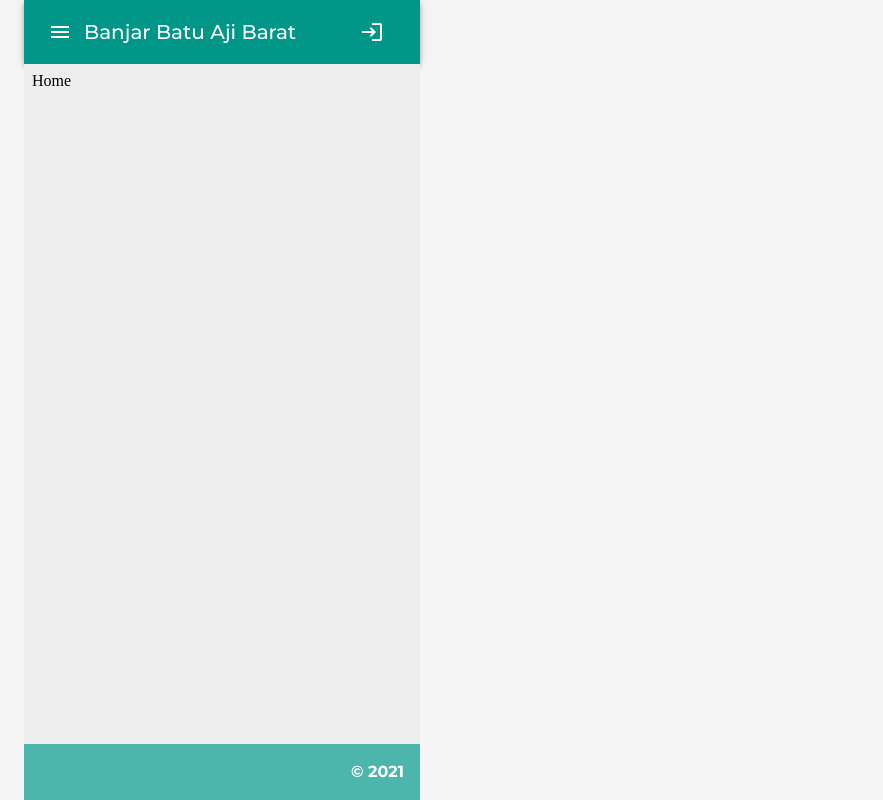
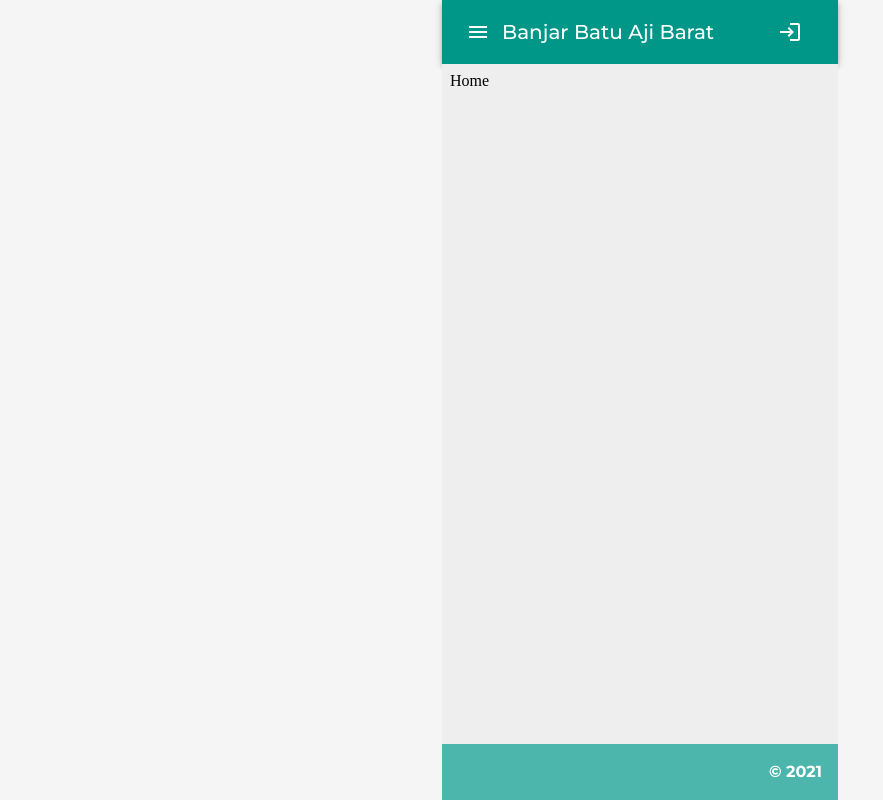
Before and after one commit to igks/banjar-spa, a React (Vite) app: page /home in a window 1280 px wide. Shown: the whole page, without its empty margins (0-883 px from the left). Built offline with nearby package versions, Linux system fonts and the light colour scheme.

Commit message:
feat: splash animation

```diff
--- a/package.json
+++ b/package.json
@@ -17,6 +17,7 @@
     "@mui/material": "^5.14.11",
     "@mui/styled-engine-sc": "^5.14.11",
     "@reduxjs/toolkit": "^1.9.6",
+    "eslint-plugin-simple-import-sort": "^10.0.0",
     "react": "^18.2.0",
     "react-dom": "^18.2.0",
     "react-redux": "^8.1.2",
--- a/src/pages/main/Layout.tsx
+++ b/src/pages/main/Layout.tsx
@@ -11,7 +11,7 @@ const Layout = () => {
       sx={{
         display: "flex",
         flexDirection: "column",
-        margin: 0,
+        margin: "auto",
         padding: 0,
         height: "100vh",
         width: "100wh",
--- a/src/pages/splash/index.tsx
+++ b/src/pages/splash/index.tsx
@@ -1,7 +1,7 @@
 import { useEffect } from "react";
 import { useNavigate } from "react-router-dom";
 import { PATH } from "../../constants/path";
-import { Box, Typography } from "@mui/material";
+import { Box, Grow, Slide, Typography } from "@mui/material";
 import OmKara from "../../assets/images/om-kara.png";
 
 const Splash = () => {
@@ -21,11 +21,16 @@ const Splash = () => {
         justifyContent: "center",
         alignItems: "center",
         height: "100%",
+        overflow: "hidden",
       }}
     >
-      <img style={{ width: "70%" }} src={OmKara} alt="Om Kara" />
+      <Grow in={true} timeout={1500}>
+        <img style={{ width: "70%" }} src={OmKara} alt="Om Kara" />
+      </Grow>
       <Box sx={{ height: 30 }} />
-      <Typography variant="h6">Om Swastyastu Semeton</Typography>
+      <Slide in={true} direction="up" timeout={1000}>
+        <Typography variant="h6">Om Swastyastu Semeton</Typography>
+      </Slide>
     </Box>
   );
 };
```
Also changed, not shown: 1 other file (tests, documents, lock files or other folders).
